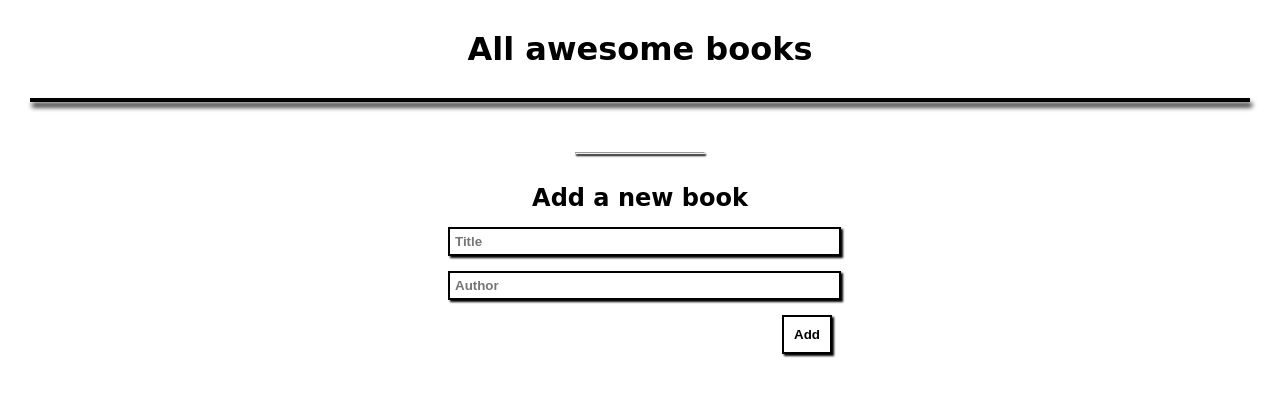
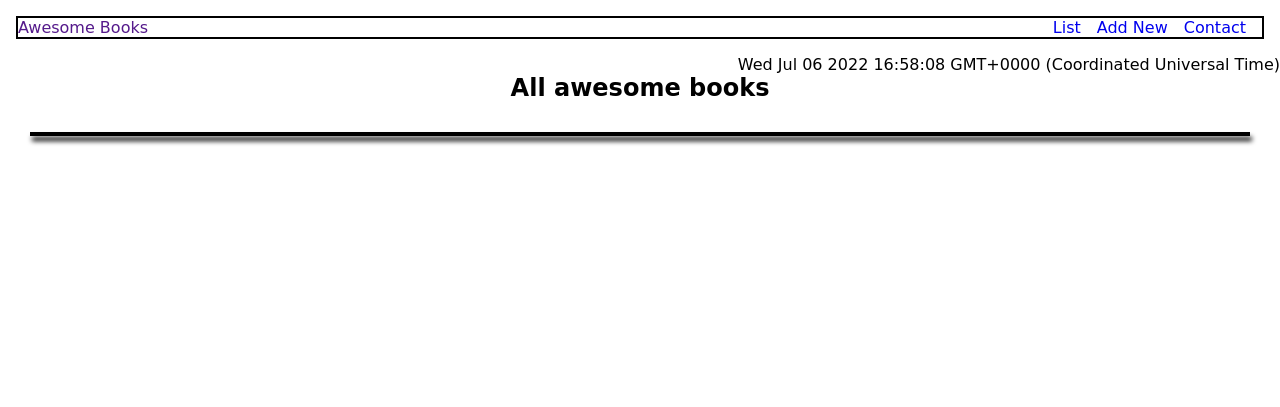
Before and after one commit to a-laarabi/Awesome_books, a website: page index.html in a window 1280 px wide. Drawn offline with Linux system fonts and the light colour scheme; a web font is replaced by a local one.

Commit message:
add full website functionality mainly for navigation

```diff
--- a/index.html
+++ b/index.html
@@ -11,14 +11,28 @@
 
 <body>
     <header>
+        <a class="logo" href="">Awesome Books</a>
+        <nav>
+            <ul class="nav-list">
+                <li><a class="list link" href="#list-main">List</a></li>
+                <li><a class="add_new link" href="#new-book">Add New</a></li>
+                <li><a class="contact link" href="#contact-page">Contact</a></li>
+            </ul>
+        </nav>
+
+    </header>
+    <div class="date">
+        <p class="date-p"></p>
+    </div>
+    <section id="list-main" class="list-main hide">
         <h1>All awesome books</h1>
-    </header>
-    <section class="list-container">
+        <div class="list-container">
+
+        </div>
     </section>
+    <hr class="between_section hide">
 
-    <hr class="between_section">
-
-    <section class="new_book">
+    <section id="new-book" class="addBook new_book hide">
         <h1>Add a new book</h1>
         <form>
             <input id="title" class="input book_title" type="text" placeholder="Title" required>
@@ -28,6 +42,18 @@
             <input class="book_add" type="submit" value="Add">
         </form>
     </section>
+    <section id="contact-page" class="contact-page hide">
+        <h1>Contact Page</h1>
+        <p>Lorem ipsum dolor sit amet consectetur adipisicing elit. Minus, similique.</p>
+        <ul>
+            <li>Lorem ipsum dolor sit.</li>
+            <li>Lorem ipsum dolor sit.</li>
+            <li>Lorem ipsum dolor sit.</li>
+        </ul>
+
+    </section>
+
+
     <script src="script.js"></script>
 </body>
 
--- a/script.js
+++ b/script.js
@@ -69,3 +69,40 @@ document.querySelector('.list-container').addEventListener('click', (e) => {
     Store.removeBook(e.target.parentElement.previousElementSibling.textContent);
 });
 /* eslint-enable max-classes-per-file */
+
+
+const listLink = document.querySelector('.list')
+const addNew = document.querySelector('.add_new')
+const contact = document.querySelector('.contact')
+const listMain = document.querySelector('.list-main')
+const formContainer = document.getElementById('new-book')
+const contactPage = document.querySelector('.contact-page')
+
+document.addEventListener('DOMContentLoaded', () => {
+    listMain.classList.remove('hide');
+    formContainer.classList.add('hide');
+    contactPage.classList.add('hide');
+})
+listLink.addEventListener('click', () => {
+    listMain.classList.remove('hide');
+    formContainer.classList('hide');
+    contactPage.classList.add('hide');
+})
+
+addNew.addEventListener('click', () => {
+    listMain.classList.add('hide');
+    formContainer.classList.remove('hide');
+    contactPage.classList.add('hide');
+
+});
+
+contact.addEventListener('click', () => {
+    listMain.classList.add('hide');
+    formContainer.classList.add('hide');
+    contactPage.classList.remove('hide');
+
+});
+
+let date = new Date();
+
+document.querySelector('.date-p').innerHTML = date;
--- a/style.css
+++ b/style.css
@@ -1,5 +1,4 @@
 @import url('https://fonts.googleapis.com/css2?family=Arima:wght@100;200;300;400;500;600;700&display=swap');
-
 * {
     margin: 0;
     padding: 0;
@@ -7,6 +6,33 @@
 
 body {
     font-family: 'Arima', cursive;
+}
+
+header {
+    display: flex;
+    border: black 2px solid;
+    margin: 1rem;
+}
+
+h1 {
+    text-align: center;
+}
+
+.logo {
+    margin-right: auto;
+}
+
+a {
+    text-decoration: none;
+}
+
+.nav-list {
+    display: flex;
+    list-style: none;
+}
+
+.link {
+    margin-right: 1rem;
 }
 
 header h1 {
@@ -85,3 +111,15 @@ header h1 {
     background-color: #fff;
     font-weight: 600;
 }
+
+.contact-page {
+    text-align: center;
+}
+
+.date-p {
+    text-align: right;
+}
+
+.hide {
+    display: none;
+}
```
Lines whose indentation alone changed are shown as unchanged.
